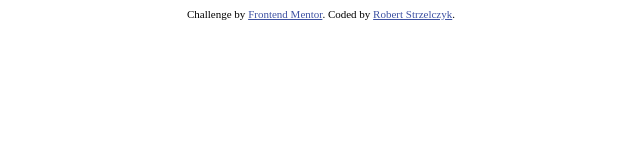
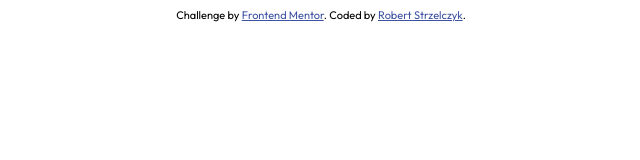
Before and after one commit to rStrzelczyk98/qr-code-component-main, a plain HTML site: page index.html in a window 1280 px wide. Shown: the full height of the page, 319-959 px from the left. Drawn offline with Linux system fonts and the light colour scheme.

Commit message:
index.html style.css

```diff
--- a/index.html
+++ b/index.html
@@ -8,6 +8,10 @@
       type="image/png"
       sizes="32x32"
       href="./images/favicon-32x32.png"
+    />
+    <link
+      href="https://fonts.googleapis.com/css2?family=Outfit:wght@400;700&display=swap"
+      rel="stylesheet"
     />
     <link rel="stylesheet" href="style.css" />
     <title>Frontend Mentor | QR code component</title>
--- a/style.css
+++ b/style.css
@@ -4,6 +4,9 @@
   --grayishblue: #7b879d;
   --darkblue: #1f3251;
   --lightPurple: #3e52a3;
+}
+body {
+  font-family: "Outfit", sans-serif;
 }
 
 .attribution {
```
